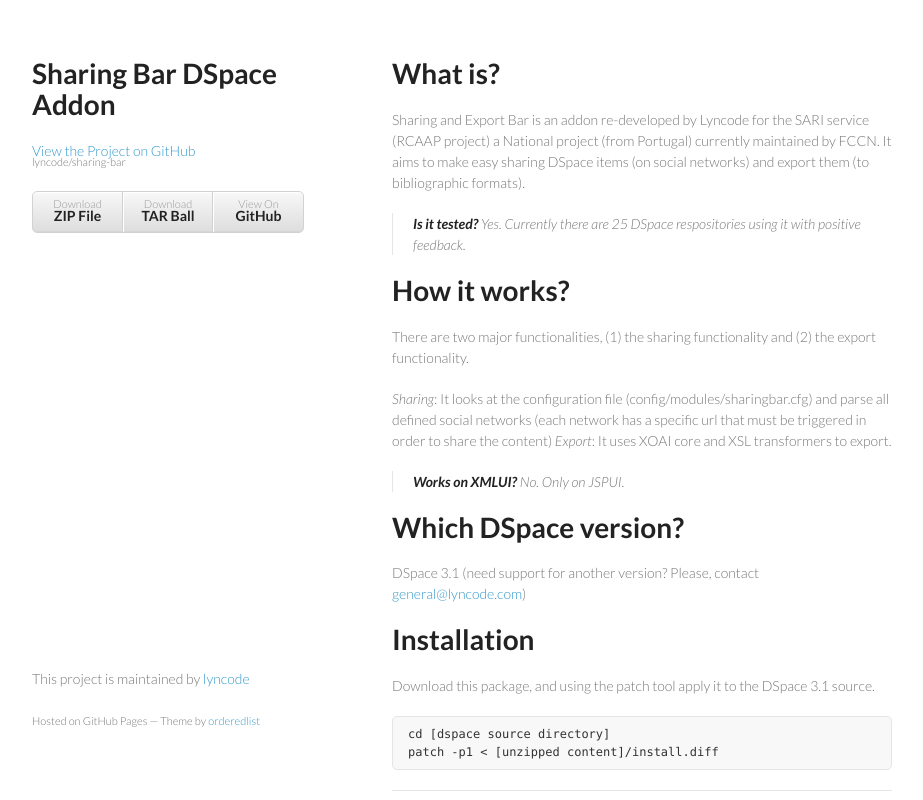
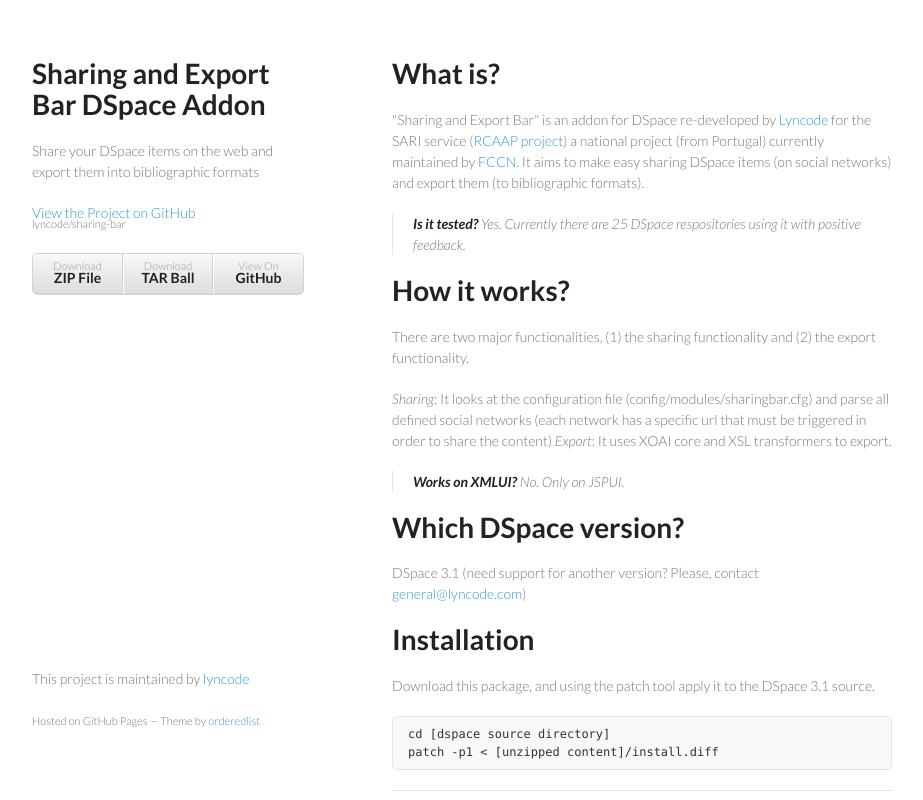
Before and after one commit to lyncode/sharing-bar, a plain HTML site: page index.html in a window 1280 px wide. Shown: the top 800 px of the page, without its empty margins (178-1101 px from the left). Drawn offline with Linux system fonts and the light colour scheme.

Commit message:
Create gh-pages branch via GitHub

```diff
--- a/index.html
+++ b/index.html
@@ -3,7 +3,7 @@
   <head>
     <meta charset="utf-8">
     <meta http-equiv="X-UA-Compatible" content="chrome=1">
-    <title>Sharing Bar DSpace Addon by lyncode</title>
+    <title>Sharing and Export Bar DSpace Addon by lyncode</title>
 
     <link rel="stylesheet" href="stylesheets/styles.css">
     <link rel="stylesheet" href="stylesheets/pygment_trac.css">
@@ -15,8 +15,8 @@
   <body>
     <div class="wrapper">
       <header>
-        <h1>Sharing Bar DSpace Addon</h1>
-        <p></p>
+        <h1>Sharing and Export Bar DSpace Addon</h1>
+        <p>Share your DSpace items on the web and export them into bibliographic formats</p>
 
         <p class="view"><a href="https://github.com/lyncode/sharing-bar">View the Project on GitHub <small>lyncode/sharing-bar</small></a></p>
 
@@ -30,7 +30,7 @@
       <section>
         <h1>What is?</h1>
 
-<p>Sharing and Export Bar is an addon re-developed by Lyncode for the SARI service (RCAAP project) a National project (from Portugal) currently maintained by FCCN. It aims to make easy sharing DSpace items (on social networks) and export them (to bibliographic formats).</p>
+<p>"Sharing and Export Bar" is an addon for DSpace re-developed by <a href="http://www.lyncode.com">Lyncode</a> for the SARI service (<a href="http://projeto.rcaap.pt">RCAAP project</a>) a national project (from Portugal) currently maintained by <a href="http://www.fccn.pt">FCCN</a>. It aims to make easy sharing DSpace items (on social networks) and export them (to bibliographic formats).</p>
 
 <blockquote>
 <p><strong>Is it tested?</strong>
```
Also changed, not shown: params.json (+1 -1 lines).
